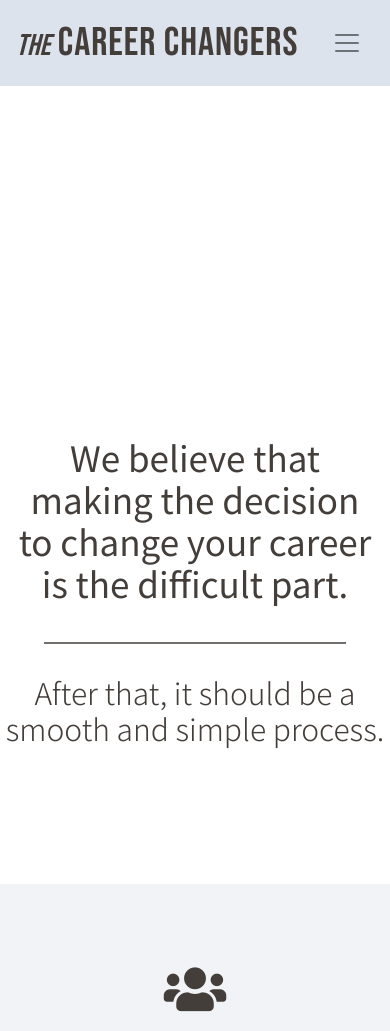
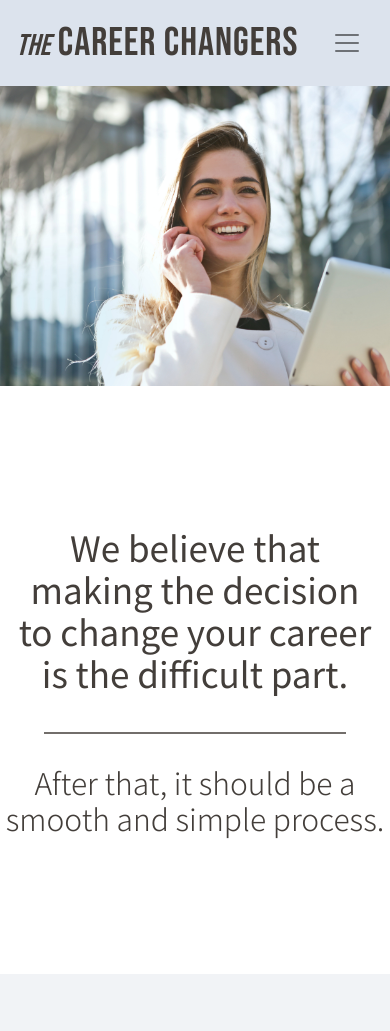
Before and after one commit to mkthewlis/Milestone-Project-1, a plain HTML site: page services.html in a window 390 px wide. Shown: the top 1031 px of the page. Drawn offline with nearby package versions, Linux system fonts and the light colour scheme.

Commit message:
fix: corrected the file path to the first image on services.html. With these changes, I made sure that the website was consistent and responsive on all page as a result

```diff
--- a/assets/css/style.css
+++ b/assets/css/style.css
@@ -22,7 +22,8 @@ body {
   background-color: rgba(203, 211, 223, 0.28);
 }
 
-.services-title-bg .package-section-bg, .founders-section-bg,
+.services-title-bg .package-section-bg,
+.founders-section-bg,
 .staircase-info-bg {
   background-color: rgba(255, 255, 255);
 }
@@ -491,7 +492,7 @@ footer p {
 }
 
 .founders-details p {
-    margin-top: 20px;
+  margin-top: 20px;
 }
 
 .founders-photos {
@@ -631,7 +632,7 @@ https://stackoverflow.com/questions/609273/convert-an-image-to-grayscale-in-html
 }
 
 .staircase-section {
-    padding-bottom: 80px;
+  padding-bottom: 80px;
 }
 
 /* Media query to make design responsive on smaller screens */
@@ -673,7 +674,7 @@ https://stackoverflow.com/questions/609273/convert-an-image-to-grayscale-in-html
 /*-------------------------------------------------------- Services title section*/
 
 .services-photo {
-  background: url("..assets/images/woman-in-white-blazer-holding-tablet-computer-789822.jpg");
+background: url("../images/woman-in-white-blazer-holding-tablet-computer-789822.jpg");
   background-position: center;
   background-repeat: no-repeat;
   background-size: cover;
@@ -681,15 +682,35 @@ https://stackoverflow.com/questions/609273/convert-an-image-to-grayscale-in-html
   min-height: 527px;
 }
 
-@media screen and (max-width: 991px) {
+/* Media query to make design responsive on smaller screens */
+
+@media screen and (max-width: 720px) {
+    .services-photo {
+        min-height: 300px;
+    }
+.services-title-md{
+    padding-top: 0px;
+    margin-top: 0px;
+}
+
+    }
+
+@media screen and (max-width: 992px) {
   .services-md {
     min-height: 300px;
   }
+
+.services-title-md{
+    padding-top: 0px;
+    margin-top: 0px;
 }
+
+}
+/* End of media query section*/
 
 .services-title {
   text-align: center;
-  margin-top: 50px;
+  margin-top: 140px;
   padding-bottom: 50px;
   padding-right: 30px;
 }
--- a/services.html
+++ b/services.html
@@ -16,9 +16,8 @@
       integrity="sha384-gfdkjb5BdAXd+lj+gudLWI+BXq4IuLW5IT+brZEZsLFm++aCMlF1V92rMkPaX4PP"
       crossorigin="anonymous"
     />
-        <link rel="icon"
-      type="image/png"
-      href="assets/images/favicon.ico">
+    <!--Favicon created courtesy of: https://gauger.io/fonticon/-->
+    <link rel="icon" type="image/png" href="assets/images/favicon.ico" />
     <link rel="stylesheet" href="assets/css/style.css" />
     <title>The Career Changers</title>
   </head>
@@ -66,9 +65,8 @@
       <!--Services title section-->
       <section class="container-fluid p-0">
         <div class="row no-gutters">
-          <div class="col-12 col-lg-6 services-photo">
-          </div>
-          <div class="col-12 col-lg-6 services-title services-title-bg">
+          <div class="col-12 col-lg-6 services-photo"></div>
+          <div class="col-12 col-lg-6 services-title services-title-bg services-title-md">
             <h2>
               We believe that making the decision to change your career is the
               difficult part.
@@ -150,7 +148,10 @@
                   <i class="fas fa-check"></i>Access to a vibrant community of
                   other Career Changers
                 </li>
-                <li class="package-fee" id="package-fee-sm"><i class="fas fa-equals"></i>Complete package fee: <span>8,500kr</span></li>
+                <li class="package-fee" id="package-fee-sm">
+                  <i class="fas fa-equals"></i>Complete package fee:
+                  <span>8,500kr</span>
+                </li>
               </ul>
               <a
                 class="btn btn-primary btn-lg package-btn package-btn-hover"
```
Also changed, not shown: about.html (+2 -3 lines), contact.html (+2 -3 lines), index.html (+1 -0 lines).
